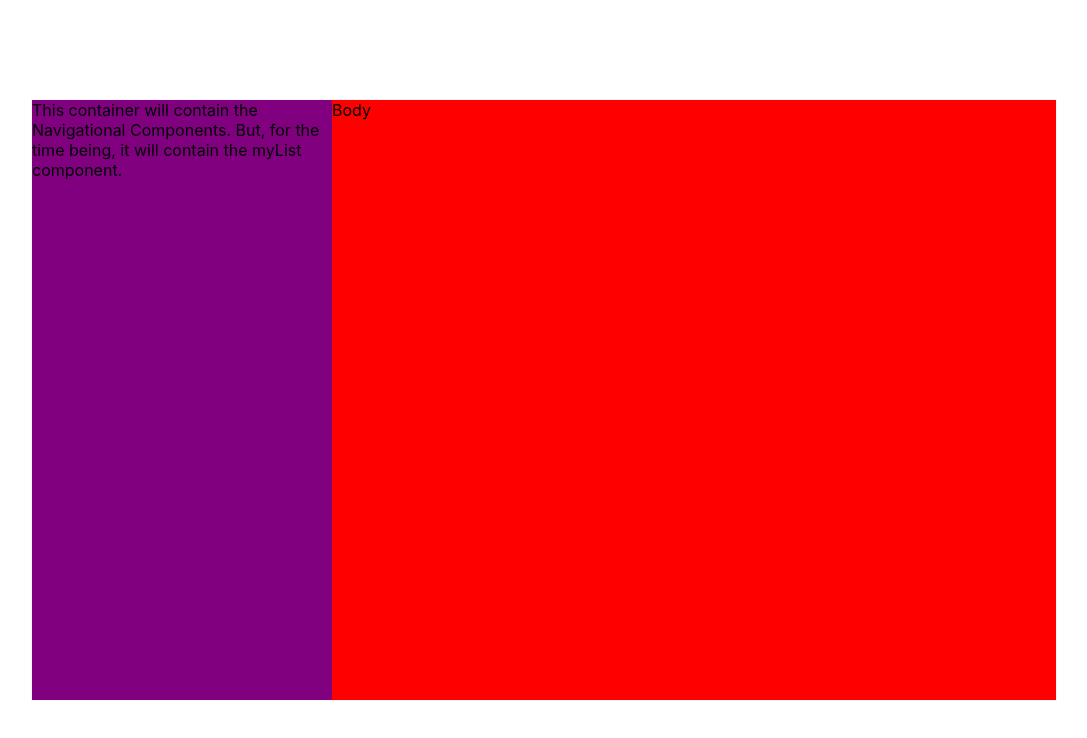
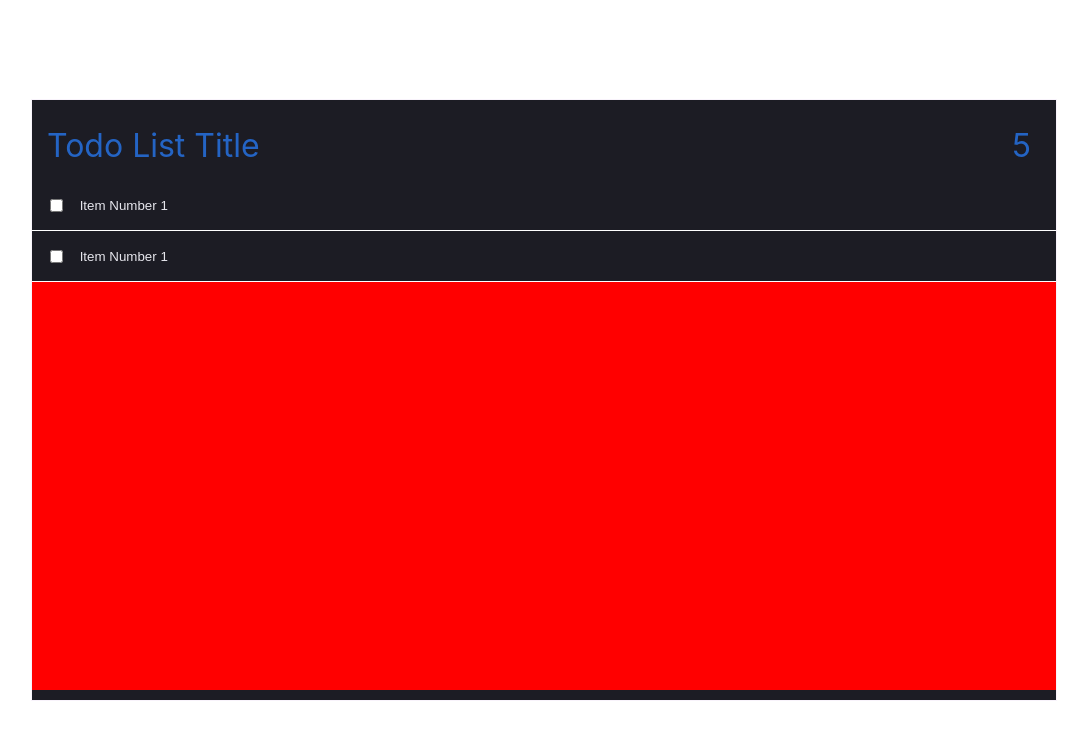
Before and after one commit to AdityaSharma6/todo-app-frontend, a React (Create React App) app: page / in a window 1280 px wide. Shown: the top 738 px of the page, without its empty margins (96-1183 px from the left). Built offline with nearby package versions, Linux system fonts and the light colour scheme.

Commit message:
Developed MVP Static UI

```diff
--- a/src/App.css
+++ b/src/App.css
@@ -41,32 +41,7 @@ body {
     background-color: pink;
 }
 
-.root-navigation-container {
-    min-width: 200px;
-    max-width: 300px;
-    background-color: purple;
-
-    display: flex;
-    flex-direction: column;
-    justify-content: flex-start;
-
-    flex-grow: 1;
-}
-
-.root-body-container {
-    background-color: red;
-    display: flex;
-    min-width: 300px;
-    flex-grow: 3;
-}
-
 .todo-body-container {
     background-color: var(--dark-grey);
     flex-grow: 2;
 }
-
-@media (max-width: 850px), (max-height: 700px) {
-    .root-navbar-container {
-        display: none;
-    }
-}
--- a/src/App.tsx
+++ b/src/App.tsx
@@ -1,11 +1,9 @@
 import './App.css';
 import { Body } from './Components/BodyComponentFolder/Body';
-import { Navigation } from './Components/NavigationComponent/Navigation';
 
 function App() {
     return (
         <div className='root-container'>
-            <Navigation />
             <Body />
         </div>
     );
--- a/src/Components/BodyComponentFolder/Body.css
+++ b/src/Components/BodyComponentFolder/Body.css
@@ -1,6 +1,64 @@
+:root {
+    --light-grey: #2c2c2c;
+    --dark-grey: #1c1c24;
+    --light-blue: #2464c4;
+    --super-light-grey: grey;
+    --custom-white: rgba(248, 248, 255, 0.918);
+    --orange: #f4a43c;
+}
+
 .root-body-container {
-    background-color: red;
+    min-width: 300px;
+    background-color: var(--dark-grey);
+
     display: flex;
-    min-width: 300px;
+    flex-direction: column;
+    justify-content: flex-start;
+    align-items: flex-start;
     flex-grow: 3;
 }
+
+.todolist-information-container {
+    padding-top: 10px;
+    width: 100%;
+    height: 70px;
+
+    display: flex;
+    flex-direction: row;
+    justify-content: flex-start;
+    align-items: center;
+}
+
+.todolist-title {
+    font-size: xx-large;
+    color: var(--light-blue);
+    padding-left: 15px;
+    width: 75%;
+
+    display: flex;
+    flex-direction: row;
+    justify-content: flex-start;
+    align-items: center;
+}
+
+.todolist-completed-item-count {
+    font-size: xx-large;
+    color: var(--light-blue);
+    padding-right: 25px;
+    width: 25%;
+
+    display: flex;
+    flex-direction: row;
+    justify-content: flex-end;
+    align-items: center;
+}
+
+.todolist-todoitem-collection-container {
+    background-color: red;
+    width: 100%;
+    height: 85%;
+    display: flex;
+    flex-direction: column;
+    justify-content: flex-start;
+    align-items: flex-start;
+}
--- a/src/Components/BodyComponentFolder/Body.tsx
+++ b/src/Components/BodyComponentFolder/Body.tsx
@@ -1,6 +1,17 @@
 import { FunctionComponent } from 'react';
+import { TodoItem } from '../TodoItemComponentFolder/TodoItem';
 import './Body.css';
 
-export const Body: FunctionComponent = () => {
-    return <div className='root-body-container'>Body</div>;
+export const Body: FunctionComponent = (props: any) => {
+    return (
+        <div className='root-body-container'>
+            <div className='todolist-information-container'>
+                <div className='todolist-title'>Todo List Title</div>
+                <div className='todolist-completed-item-count'>5</div>
+            </div>
+            <div className='todolist-todoitem-collection-container'>
+                <TodoItem /> <TodoItem />
+            </div>
+        </div>
+    );
 };
--- a/src/Components/NavigationComponent/Navigation.css
+++ b/src/Components/NavigationComponent/Navigation.css
@@ -1,13 +1,28 @@
 .root-navigation-container {
     min-width: 200px;
     max-width: 300px;
-    background-color: purple;
+    background-color: --var();
 
     display: flex;
     flex-direction: column;
     justify-content: flex-start;
+    padding-top: 20px;
 
     flex-grow: 1;
+}
+
+.todolist-title-collection-container {
+    display: flex;
+    flex-direction: column;
+}
+
+.todolist-title-collection-label {
+}
+
+.todolist-title-collection {
+}
+
+.add-todolist-button-container {
 }
 
 @media (max-width: 850px), (max-height: 700px) {
--- a/src/Components/NavigationComponent/Navigation.tsx
+++ b/src/Components/NavigationComponent/Navigation.tsx
@@ -4,8 +4,13 @@ import './Navigation.css';
 export const Navigation: FunctionComponent = () => {
     return (
         <div className='root-navigation-container'>
-            This container will contain the Navigational Components. But, for the time
-            being, it will contain the myList component.
+            <div className='todolist-title-collection-container'>
+                <div className='todolist-title-collection-label'>My List</div>
+                <div className='todolist-title-collection'>Collection of Titles</div>
+                <div className='add-todolist-button-container'>
+                    <button>Add Todo</button>
+                </div>
+            </div>
         </div>
     );
 };
--- /dev/null
+++ b/src/Components/TodoItemComponentFolder/TodoItem.css
@@ -0,0 +1,56 @@
+:root {
+    --light-grey: #2c2c2c;
+    --dark-grey: #1c1c24;
+    --light-blue: #2464c4;
+    --super-light-grey: grey;
+    --custom-white: rgba(248, 248, 255, 0.918);
+    --orange: #f4a43c;
+}
+
+.todoitem-container {
+    width: 100%;
+    height: 50px;
+    border-bottom: solid white 1px;
+
+    display: flex;
+    flex-direction: row;
+    justify-content: flex-start;
+    align-items: center;
+}
+
+.todoitem-completion-button-container {
+    background-color: var(--dark-grey);
+    height: 100%;
+    width: 50px;
+    display: flex;
+    flex-direction: row;
+    justify-content: center;
+    align-items: center;
+}
+
+.todoitem-completion-button {
+    outline: none;
+    border: none;
+}
+
+.todoitem-information-container {
+    height: 100%;
+    width: 100%;
+
+    display: flex;
+    flex-direction: row;
+    justify-content: flex-start;
+    align-items: center;
+}
+
+.todoitem-title {
+    margin: 0;
+    padding: 0;
+    width: 100%;
+    height: 100%;
+    background-color: var(--dark-grey);
+    color: var(--custom-white);
+
+    outline: none;
+    border: none;
+}
--- /dev/null
+++ b/src/Components/TodoItemComponentFolder/TodoItem.tsx
@@ -0,0 +1,20 @@
+import { FunctionComponent } from 'react';
+import './TodoItem.css';
+
+export const TodoItem: FunctionComponent = () => {
+    return (
+        <div className='todoitem-container'>
+            <div className='todoitem-completion-button-container'>
+                <input type='checkbox' className='todoitem-completion-button' />
+            </div>
+            <div className='todoitem-information-container'>
+                <input
+                    type='text'
+                    className='todoitem-title'
+                    placeholder={'Add Item'}
+                    value={'Item Number 1'}
+                />
+            </div>
+        </div>
+    );
+};
--- a/src/index.tsx
+++ b/src/index.tsx
@@ -2,9 +2,7 @@ import React from 'react';
 import ReactDOM from 'react-dom';
 
 import { library } from '@fortawesome/fontawesome-svg-core';
-import {
-    faListUl
-} from '@fortawesome/free-solid-svg-icons';
+import { faListUl } from '@fortawesome/free-solid-svg-icons';
 
 import './index.css';
 import App from './App';
```
Also changed, not shown: src/index.css (+3 -5 lines), 1 other file (tests, documents, lock files or other folders).
